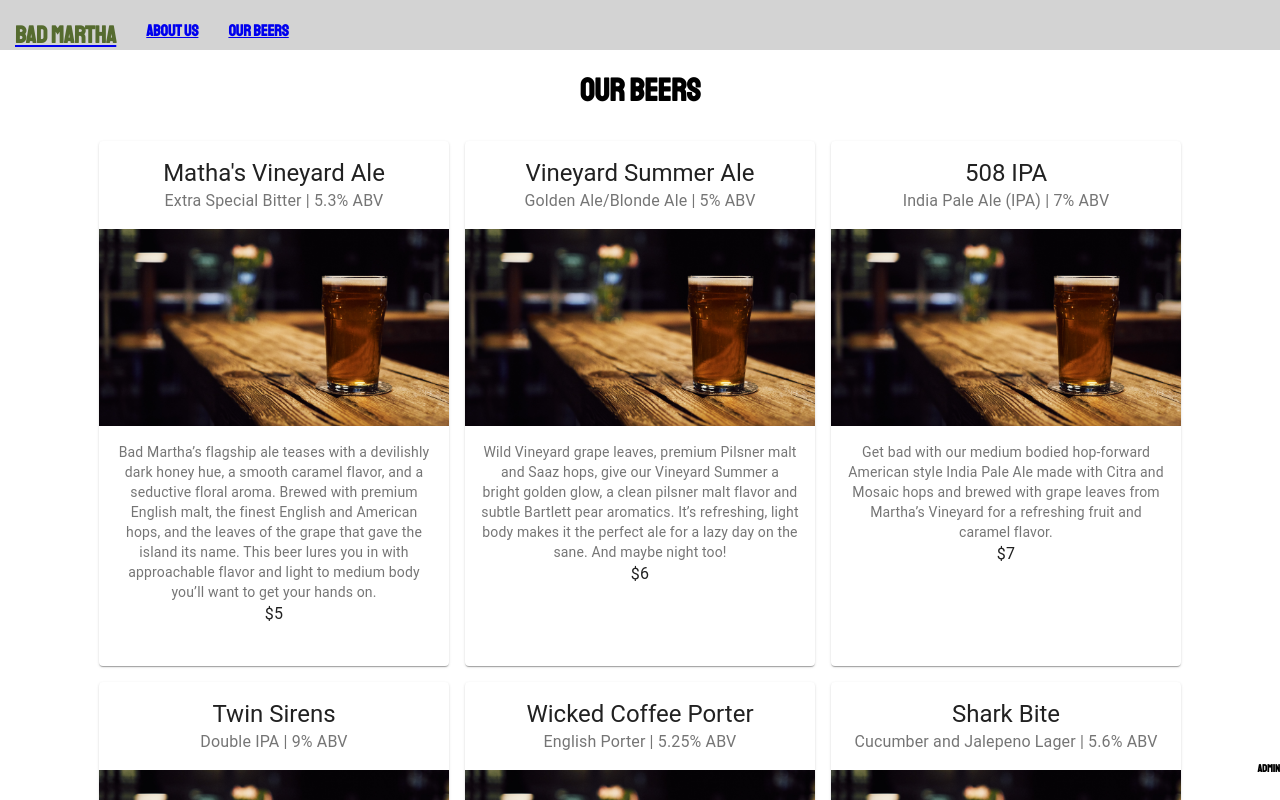
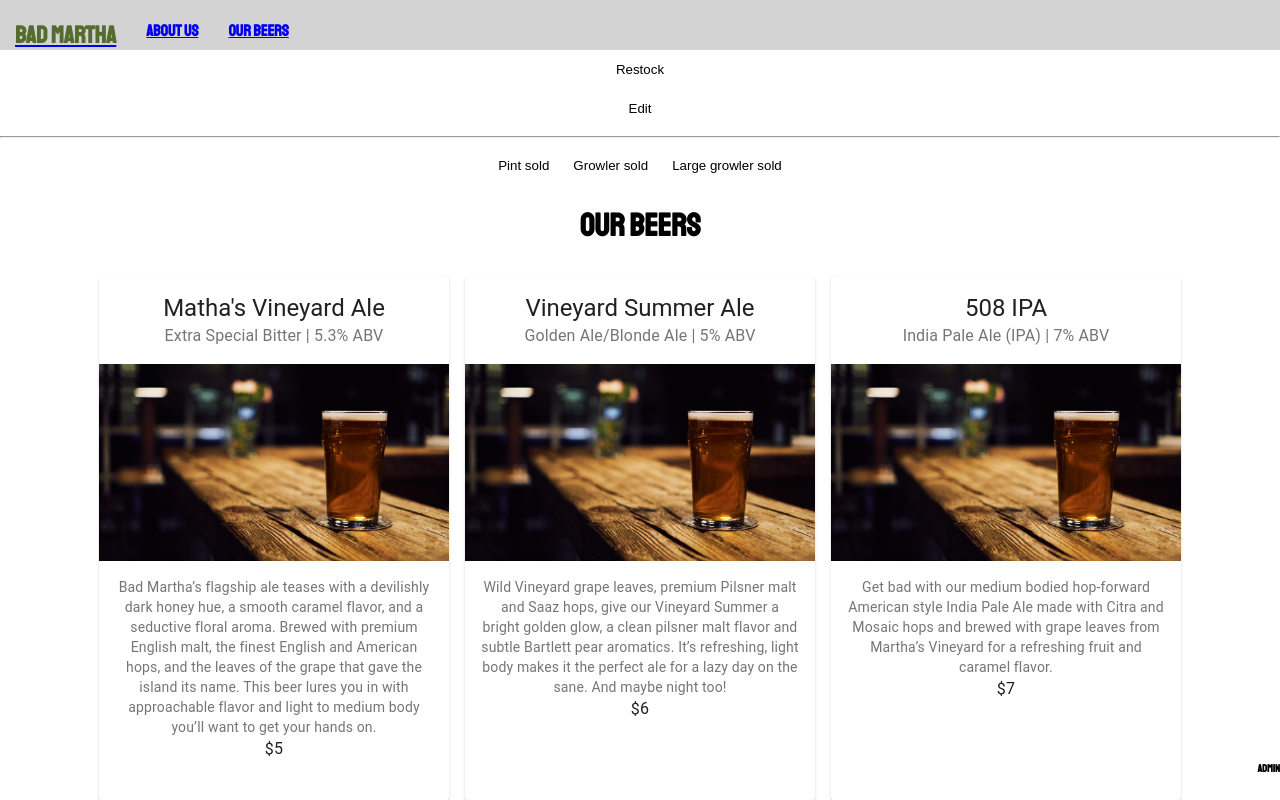
Before and after one commit to KNBAnderson/tap-room, a React (Create React App) app: page /#/kegs in a window 1280 px wide. Shown: the top 800 px of the page. Built offline with nearby package versions, Linux system fonts and the light colour scheme.

Commit message:
add Admin components

```diff
--- a/src/AdminKeg.jsx
+++ b/src/AdminKeg.jsx
@@ -0,0 +1,17 @@
+import React from 'react';
+import {Link} from 'react-router-dom'
+
+function AdminKeg(){
+  return (
+    <div id="admin-keg">
+      {<Link to ="/restock" className="link"><button>Restock</button></Link> }<br/>
+      {<Link to ="/edit" className="link"><button>Edit</button></Link> }
+      <hr/>
+      {<Link to ="/something" className="link"><button>Pint sold</button></Link> }
+      {<Link to ="/something" className="link"><button>Growler sold</button></Link> }
+      {<Link to ="/something" className="link"><button>Large growler sold</button></Link> }
+    </div>
+  );
+}
+
+export default AdminKeg;
--- a/src/App.js
+++ b/src/App.js
@@ -10,12 +10,13 @@
 import AdminKegListPage from './AdminKegListPage';
 import AboutPage from './AboutPage';
 import AddKeg from './AddKeg';
+import AdminKeg from './AdminKeg';
 
 function App() {
   return (
     <div className="App">
       <Nav />
-      {/* <KegListPage/> */}
+      <AdminKeg/>
       <Switch>
         <Route exact path='/' component={SplashPage} />
         <Route path='/about' component={AboutPage} />
```
Also changed, not shown: src/SellKeg.jsx (deleted).
